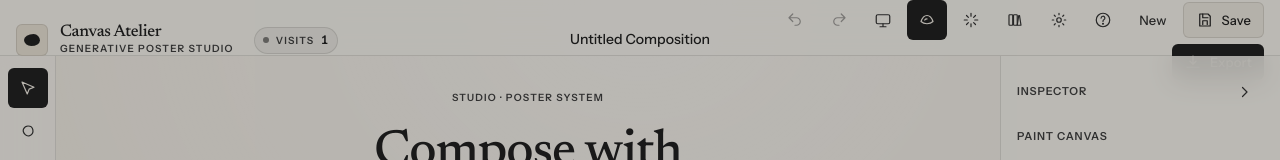
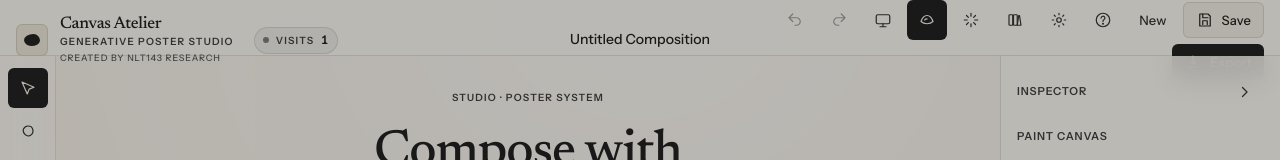
Before and after one commit to davidtphung/canvas-atelier, a React (Vite) app: page / in a window 1280 px wide. Shown: the top 160 px of the page. Built offline with nearby package versions, Linux system fonts and the light colour scheme; no server answers.

Commit message:
feat: add NLT143 RESEARCH credit under brand subtitle
Show “Created by NLT143 RESEARCH” beneath Generative poster studio
in the top bar.

```diff
--- a/src/components/TopBar.css
+++ b/src/components/TopBar.css
@@ -66,6 +66,17 @@
   font-weight: 600;
 }
 
+.brand-credit {
+  margin: 0.1rem 0 0;
+  font-size: 0.5625rem;
+  letter-spacing: 0.1em;
+  text-transform: uppercase;
+  color: var(--charcoal-mid);
+  font-weight: 500;
+  opacity: 0.85;
+  white-space: nowrap;
+}
+
 .topbar-project {
   justify-self: center;
   max-width: 280px;
--- a/src/components/TopBar.tsx
+++ b/src/components/TopBar.tsx
@@ -34,6 +34,7 @@ export function TopBar() {
         <div className="brand-text">
           <p className="brand-name">Canvas Atelier</p>
           <p className="brand-sub">Generative poster studio</p>
+          <p className="brand-credit">Created by NLT143 RESEARCH</p>
         </div>
         <div className="topbar-views desktop-only">
           <ViewCounter variant="inline" />
```
